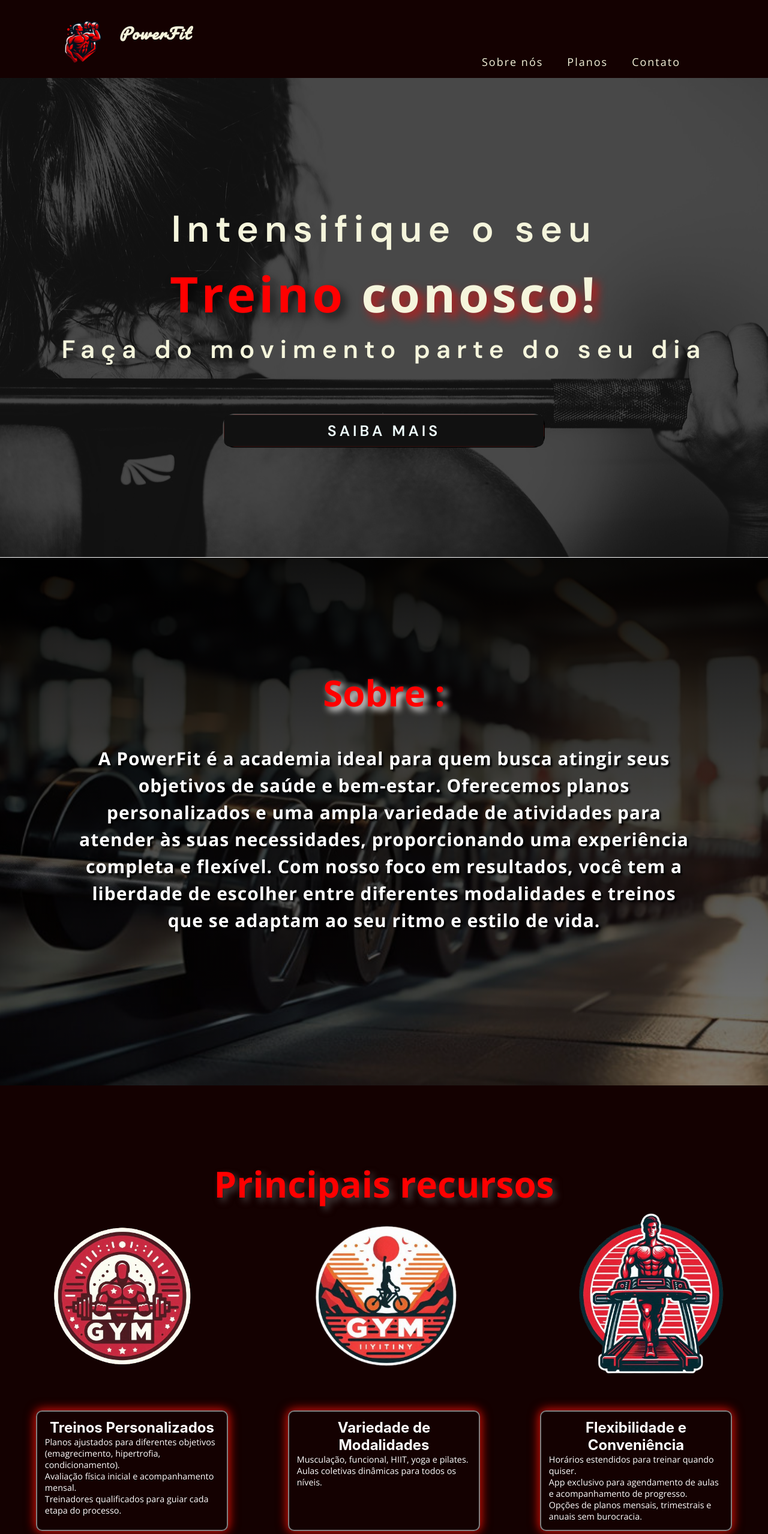
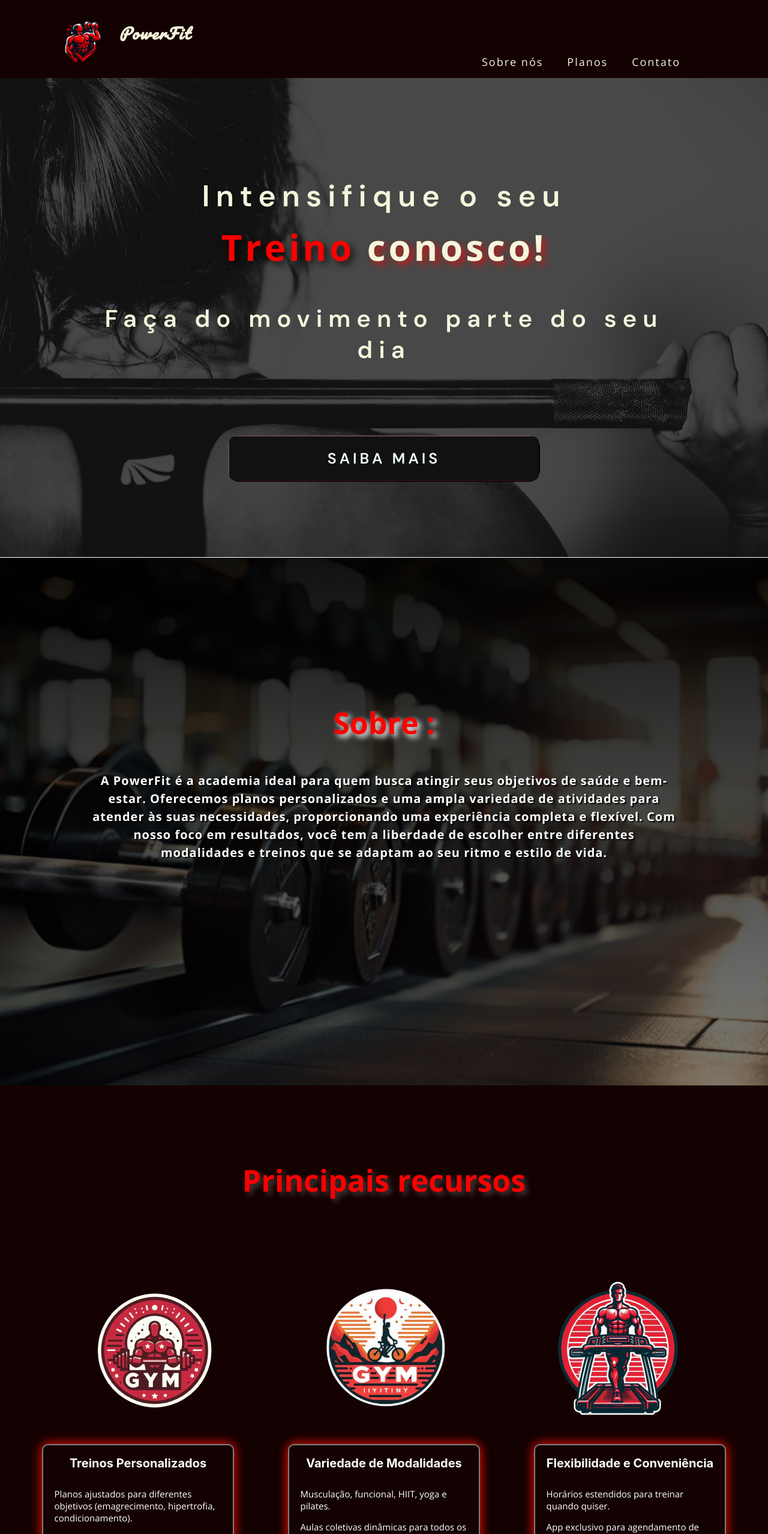
Before and after one commit to anabellypassos/SiteFit, a React (Create React App) app: page / in a window 1280 px wide. Shown: the top 2558 px of the page at 60% size. Built offline with nearby package versions, Linux system fonts and the light colour scheme.

Commit message:
atualização de font

```diff
--- a/src/Pages/footer/footer.css
+++ b/src/Pages/footer/footer.css
@@ -26,7 +26,6 @@
     letter-spacing: 2px;
     font-style: italic;
     margin-top: 7%;
-
     font-size: 25px;
     display: flex;
 }
@@ -43,6 +42,7 @@
     text-shadow: rgb(255, 255, 255) 0.1em 0.1em 0.2em;
     color: #ffffff;
     text-align: start;
+    margin-top: 4%;
     margin-left: 10%;
     font-size: 30px; /* Usa unidades responsivas para o tamanho da fonte */
     line-height: 1.2; /* Ajusta o espaçamento vertical entre as linhas */
@@ -54,13 +54,14 @@
     float: right;
     width: 40%; /* Ajuste o tamanho da imagem */
     height: auto;
-    margin-top: -18%;
+    margin-top:-15%;
 }
 
 .telefone {
     gap: 10px;
     display: flex;
     margin-left: 10%;
+    margin-top: 5%;
 
 
 }
@@ -73,9 +74,9 @@
 }
 
 .email {
-    gap: 10px;
+    margin-top: -2%;
+    gap: 35px;
     display: flex;
-
     margin-left: 10%;
 
 }
@@ -94,6 +95,7 @@
 }
 
 .social {
+    margin-top: -2%;
     color: #ffffff;
     font-family: 'Open Sans', sans-serif;
     font-weight: bold;
@@ -101,4 +103,7 @@
 }
 .whatsapp{
     height: 40px;
+    margin-left: 5%;
+    margin-top: -3%;
+
 }
--- a/src/Pages/quadrante01/quadrante01.css
+++ b/src/Pages/quadrante01/quadrante01.css
@@ -50,7 +50,7 @@
     font-family: "DM Sans", sans-serif;
     font-weight: 600;
     color: beige;
-    font-size: 62px;
+    font-size: 50px;
     word-wrap: break-word;
     overflow-wrap: break-word;
     white-space:5px;
@@ -63,7 +63,7 @@
     font-family: 'Open Sans', sans-serif;
     color: beige;
     letter-spacing: 5px;
-    font-size: 82px;
+    font-size: 60px;
     font-weight:bold ;
     word-wrap: break-word;
     overflow-wrap: break-word;
@@ -86,7 +86,7 @@
     font-family: "DM Sans", sans-serif;
     font-weight: 600;
     color: beige;
-    font-size: 42px;
+    font-size: 40px;
     word-wrap: break-word; /* Quebra palavras longas automaticamente */
     overflow-wrap: break-word; /* Garante a quebra dentro do contêiner */
     white-space: normal; /* Deixe o texto quebrar normalmente */
@@ -101,7 +101,7 @@
     cursor: pointer;
     position: absolute;
     width: 50%;
-    height: 35%;
+    height: 30%;
     left: 50%; /* Centraliza horizontalmente */
     margin-top: 10%;
     transform: translate(-50%, -50%); /* Ajusta para o verdadeiro centro */
--- a/src/Pages/quadrante02/quadrante02.css
+++ b/src/Pages/quadrante02/quadrante02.css
@@ -18,7 +18,7 @@
   text-shadow: rgb(255, 255, 255) 0.1em 0.1em 0.2em;
   color: #ff0000;
   text-align: center;
-  font-size: 60px; /* Usa unidades responsivas para o tamanho da fonte */
+  font-size: 50px; /* Usa unidades responsivas para o tamanho da fonte */
   line-height: 1.2; /* Ajusta o espaçamento vertical entre as linhas */
   font-family: 'Open Sans', sans-serif;
   margin-top: 5%;
@@ -31,7 +31,7 @@
   letter-spacing: 1px;
   font-weight: bold;
   text-align: center;
-  font-size: 30px; /* Usa unidades responsivas para o tamanho da fonte */
+  font-size: 20px; /* Usa unidades responsivas para o tamanho da fonte */
   font-family: 'Open Sans', sans-serif;
   line-height: 1.5; /* Ajusta o espaçamento vertical entre as linhas */
   margin-top: -6%;
--- a/src/Pages/quadrante04/quadrante04.css
+++ b/src/Pages/quadrante04/quadrante04.css
@@ -24,7 +24,7 @@
  text-shadow: rgb(255, 255, 255) 0.1em 0.1em 0.2em;
   color: #ff0000;
   text-align: center;
-  font-size: 60px; /* Usa unidades responsivas para o tamanho da fonte */
+  font-size: 50px; /* Usa unidades responsivas para o tamanho da fonte */
   line-height: 1.2; /* Ajusta o espaçamento vertical entre as linhas */
   font-family: 'Open Sans', sans-serif;
   margin-top: -10%;
@@ -37,17 +37,17 @@
   letter-spacing: 1px;
   font-weight: bold;
   text-align: center;
-  font-size: 30px; /* Usa unidades responsivas para o tamanho da fonte */
+  font-size: 20px; /* Usa unidades responsivas para o tamanho da fonte */
   font-family: 'Open Sans', sans-serif;
   line-height: 1.5; /* Ajusta o espaçamento vertical entre as linhas */
   margin-top: -7%;
 }
 .saibamais{
-    top: 540px;
+    top: 200px;
     cursor: pointer;
     position: absolute;
-    width: 50%;
-    height: 10%;
+    width: 40%;
+    height: 20%;
     left: 50%; /* Centraliza horizontalmente */
     margin-top: 10%;
     transform: translate(-50%, -50%); /* Ajusta para o verdadeiro centro */
--- a/src/Pages/quadrante05/quadrante05.css
+++ b/src/Pages/quadrante05/quadrante05.css
@@ -5,7 +5,7 @@
     background-position: center;
     position: relative;
     width: 100%;
-    height: 100vh;
+    height: 140vh;
     overflow: hidden;
     display: flex;
     flex-direction: column;
@@ -30,8 +30,8 @@
     left: 50%;
     transform: translateX(-50%);
     background-color: rgb(105, 1, 1);
-    height: 400px;
-    width: 500px;
+    height: 600px;
+    width: 600px;
     border-radius: 20px;
     display: flex;
     flex-direction: column;
@@ -48,7 +48,7 @@
     color: #f8f7f8;
     text-shadow: rgb(0, 0, 0) 0.1em 0.1em 0.2em;
     text-align: center;
-    font-size: 36px;
+    font-size: 50px;
     margin: 0;
     line-height: 1.2; /* Ajusta o espaçamento vertical entre as linhas */
     font-family: 'Open Sans', sans-serif;
@@ -59,7 +59,7 @@
     position: relative;
     color: #ffffff;
     text-align: center;
-    font-size: 16px;
+    font-size: 20px;
     font-family: 'Open Sans', sans-serif;
     margin: 0 20px; /* Adiciona uma margem lateral de 20px */
     padding: 0 15px; /* Adiciona um espaçamento interno */
--- a/src/Pages/quadrante06/quadrante06.css
+++ b/src/Pages/quadrante06/quadrante06.css
@@ -14,7 +14,7 @@
     text-shadow: rgb(70, 62, 62) 0.1em 0.1em 0.2em;
     color: #ff0000;
     text-align: center;
-    font-size: 60px; /* Usa unidades responsivas para o tamanho da fonte */
+    font-size: 50px; /* Usa unidades responsivas para o tamanho da fonte */
     line-height: 1.2; /* Ajusta o espaçamento vertical entre as linhas */
     font-family: 'Open Sans', sans-serif;
     margin-top: 10%;
@@ -66,27 +66,27 @@
 
 .depoimento1 {
     margin-top: 50px;
-    text-align: center;
+    text-align: start;
     padding: 5px;
-    font-size: 16px;
+    font-size: 15px;
     color: white;
     font-family: 'Open Sans', sans-serif;
 }
 
 .depoimento2 {
     margin-top: 50px;
-    text-align: center;
+    text-align: start;
     padding: 5px;
-    font-size: 16px;
+    font-size: 15px;
     color: white;
     font-family: 'Open Sans', sans-serif;
 }
 
 .depoimento3 {
     margin-top: 50px;
-    text-align: center;
+    text-align: start;
     padding: 5px;
-    font-size: 16px;
+    font-size: 15px;
     color: white;
     font-family: 'Open Sans', sans-serif;
 }
@@ -96,7 +96,7 @@
     margin-bottom: 100px;
     text-align: start;
 
-    font-size: 17px;
+    font-size: 15px;
     color: #fd2828;
     font-family: 'Open Sans', sans-serif;
     font-weight: bold;
@@ -106,7 +106,7 @@
     margin-top: 50px;
     text-align: start;
 
-    font-size: 17px;
+    font-size: 15px;
     color:  #fd2828;;
     font-family: 'Open Sans', sans-serif;
     font-weight: bold;
@@ -116,7 +116,7 @@
     margin-top: 50px;
     text-align: start;
 
-    font-size: 17px;
+    font-size: 15px;
     color:  #fd2828;;
     font-family: 'Open Sans', sans-serif;
     font-weight: bold;
--- a/src/Pages/quadrante3/quadrante3.css
+++ b/src/Pages/quadrante3/quadrante3.css
@@ -15,7 +15,7 @@
     text-shadow: rgb(70, 62, 62) 0.1em 0.1em 0.2em;
     color: #ff0000;
     text-align: center;
-    font-size: 60px; /* Usa unidades responsivas para o tamanho da fonte */
+    font-size: 50px; /* Usa unidades responsivas para o tamanho da fonte */
     line-height: 1.2; /* Ajusta o espaçamento vertical entre as linhas */
     font-family: 'Open Sans', sans-serif;
     margin-top: 10%;
@@ -26,6 +26,7 @@
     display: flex;
     justify-content: center;
     gap: 8%;
+    margin-top: 10%;
 
 
 
@@ -33,22 +34,22 @@
 
 }
 .bicicleta{
-    width: 380px;
-    height: 380px;
+    width: 320px;
+    height: 320px;
     margin-top: -3%;
 
 
 }
 .homemPeso,
 .esteira{
-width: 300px;
-height: 300px;
+width: 250px;
+height: 250px;
 }
 
 .quadrantes {
     display: flex;
     justify-content: center;
-    gap: 100px;
+    gap: 90px;
 }
 
 @keyframes glow {
@@ -81,12 +82,20 @@ height: 300px;
 
 .recursos-titulos{
     text-align: center;
-    font-size: 1.5rem;
+    font-size: 20px;
+    margin-top: 2%;
+    margin-bottom: 10%;
+
 
 }
 p {
+
     text-align: start;
-    font-size: 0.9rem;
+    font-size: 15px;
+    margin-top: 5%;
+    margin-left: 2%;
+    margin-right: 2%;
+    margin-bottom: 5%;
     color: white;
     font-family: 'Open Sans', sans-serif;
 
```
